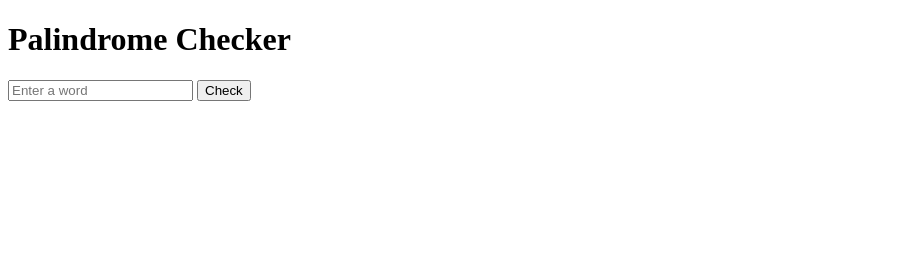
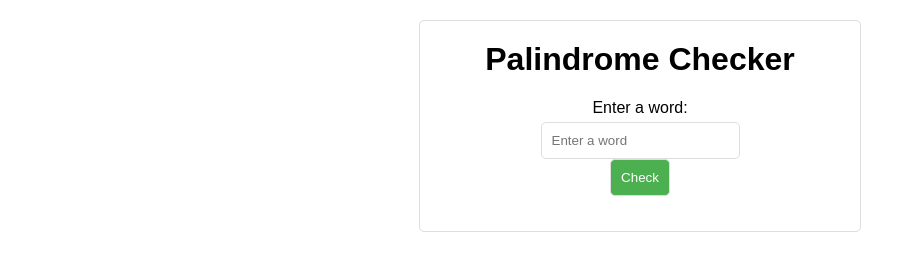
Before and after one commit to NathanielJames97/PalindromeChecker-js, a plain HTML site: page index.html in a window 1280 px wide. Shown: the whole page, without its empty margins (0-916 px from the left). Drawn offline with Linux system fonts and the light colour scheme.

Commit message:
Remove unneccesary code and add styling.

```diff
--- a/index.html
+++ b/index.html
@@ -1,26 +1,19 @@
 <!DOCTYPE html>
+<html lang="en">
 <head>
-    <link rel="stylesheet" href="styles.css">
+  <meta charset="UTF-8">
+  <meta name="viewport" content="width=device-width, initial-scale=1.0">
+  <title>Palindrome Checker</title>
+  <link rel="stylesheet" href="styles.css">
 </head>
 <body>
-<div>
-    <h1> Palindrome Checker </h1>
-    <input id="text-input" label="Palindrome Check" placeholder="Enter a word">
+  <div id="palindrome-checker">
+    <h1>Palindrome Checker</h1>
+    <label for="text-input">Enter a word:</label>
+    <input type="text" id="text-input" placeholder="Enter a word">
     <button id="check-btn">Check</button>
-    <div id="result">
-
-    </div>
-
-
-
-    </div>
-
-    <script src="script.js"></script>
-
+    <div id="result"></div>
+  </div>
+  <script src="script.js"></script>
 </body>
-
-<footer>
-
-</footer>
-
-    </html>
+</html>
--- a/script.js
+++ b/script.js
@@ -29,11 +29,9 @@ checkButton.addEventListener("click", function() {
     }
     else if (savedValue == flippedValue)
     {
-        alert("You have a palindrome!")
         resultDiv.innerHTML = "\"" + savedValue + "\"" + "is a palindrome";
     }
     else {
-        alert("You don't have a palindrome.")
         resultDiv.innerHTML = "\"" + savedValue + "\"" + "isn't a palindrome";
     }
 
--- a/styles.css
+++ b/styles.css
@@ -0,0 +1,43 @@
+body {
+    font-family: Arial, sans-serif; /* Basic font stack */
+    margin: 0; /* Remove default margin for better layout control */
+    padding: 20px; /* Add some padding for visual spacing */
+  }
+
+  #palindrome-checker {
+    display: flex;
+    flex-direction: column;
+    align-items: center;
+    width: 400px; /* Set a preferred width */
+    margin: 0 auto; /* Center the application horizontally */
+    border: 1px solid #ddd; /* Add a subtle border for definition */
+    border-radius: 5px; /* Rounded corners for a more polished look */
+    padding: 20px; /* Pad the content within the checker */
+  }
+
+  h1 {
+    margin-top: 0; /* Remove default top margin for better alignment */
+  }
+
+  label {
+    margin-bottom: 5px;
+    display: block; /* Display labels on their own line */
+  }
+
+  #text-input,
+  #check-btn {
+    padding: 10px; /* Consistent padding for input and button */
+    border: 1px solid #ddd;
+    border-radius: 5px;
+  }
+
+  #result {
+    margin-top: 15px;
+    font-weight: bold;
+  }
+
+  #check-btn {
+    background-color: #4CAF50; /* Green button for positive action */
+    color: white;
+    cursor: pointer; /* Indicate clickable button */
+  }
```
